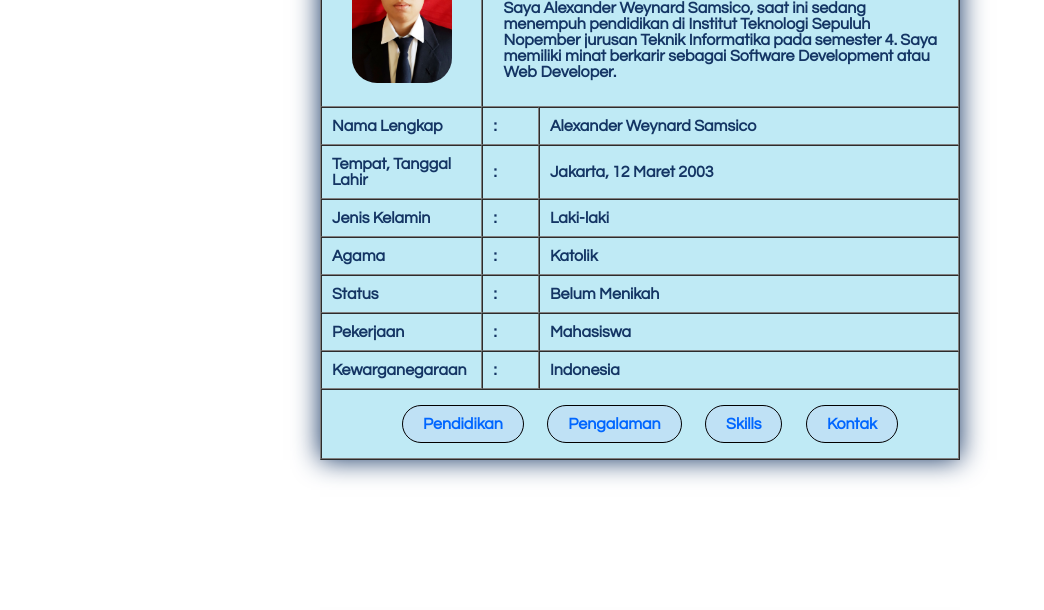
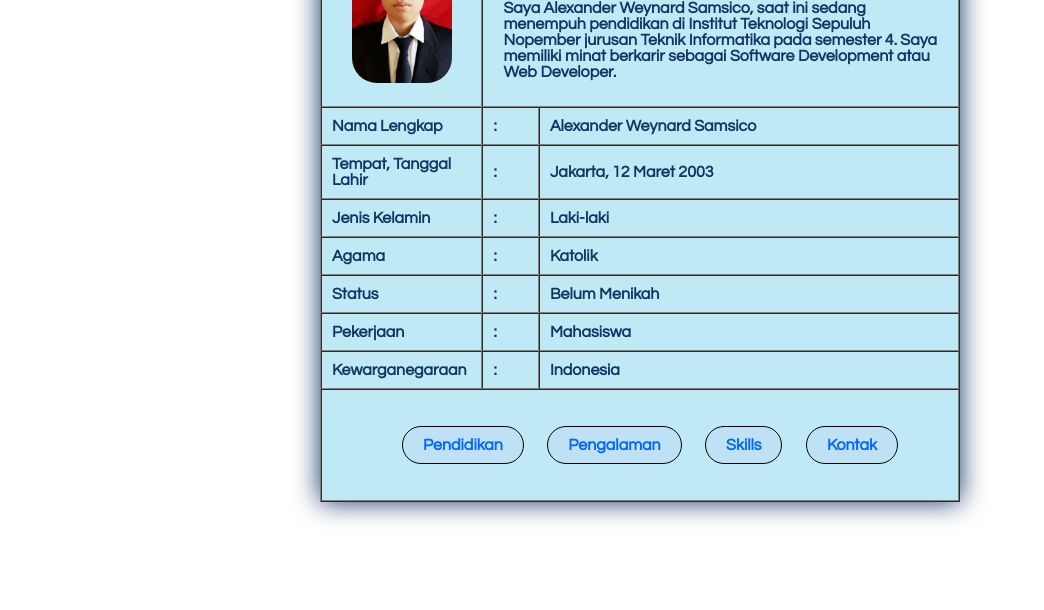
Before and after one commit to weynard02/PWeb_Tugas1_5025211014, a plain HTML site: page index.html in a window 1280 px wide. Shown: the part 164-774 px from the top of the page, without its empty margins (0-1044 px from the left). Drawn offline with Linux system fonts and the light colour scheme.

Commit message:
fix: buttons and background

```diff
--- a/index.html
+++ b/index.html
@@ -13,6 +13,7 @@
                 background-image: url('images/background.png');
                 background-repeat: no-repeat;
                 background-attachment: fixed;
+                background-size: cover;
                 margin: 0;
             }
 
@@ -27,7 +28,7 @@
             }
 
             ul li {
-                display:inline;
+                display:inline-flex;
             }
 
             td {
```
